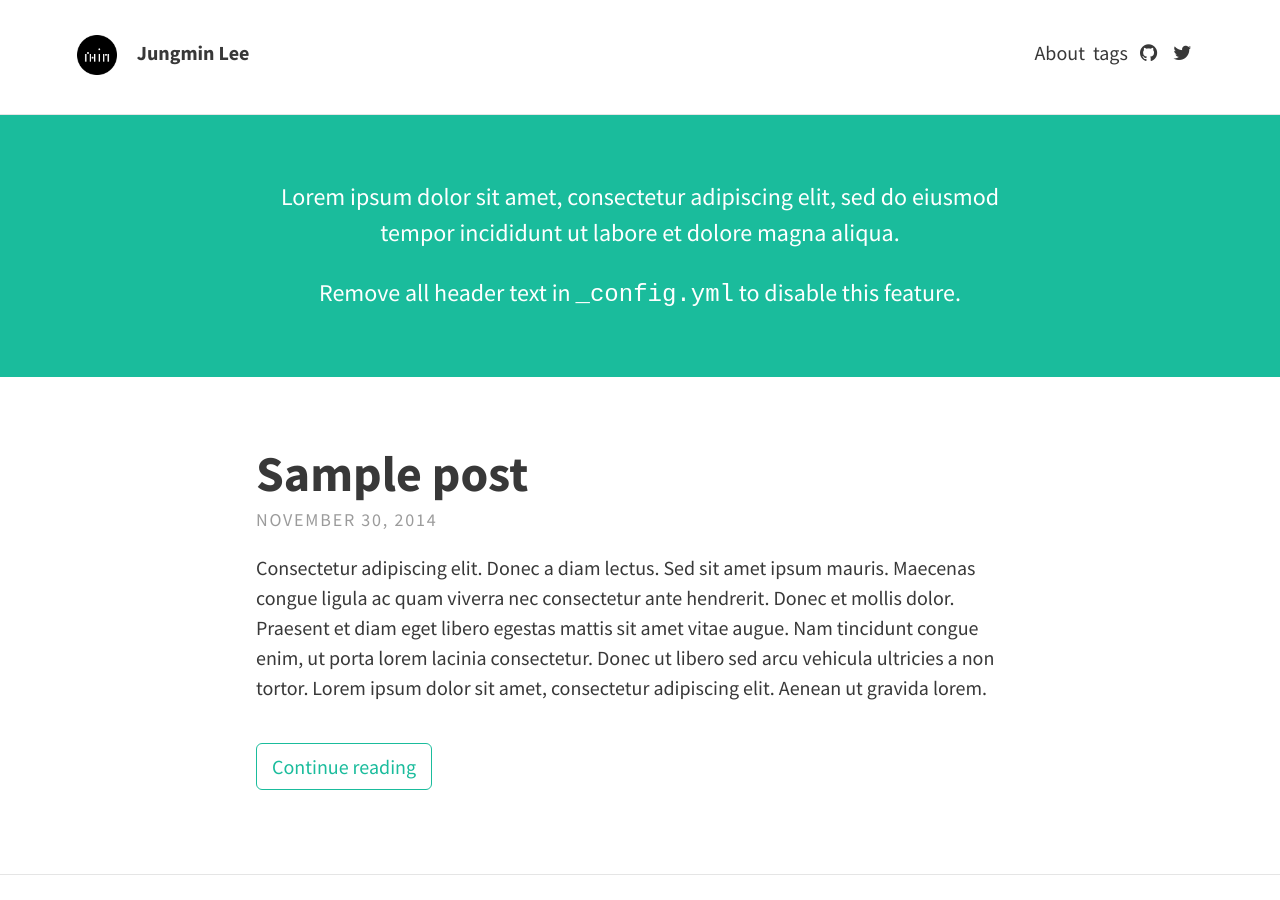
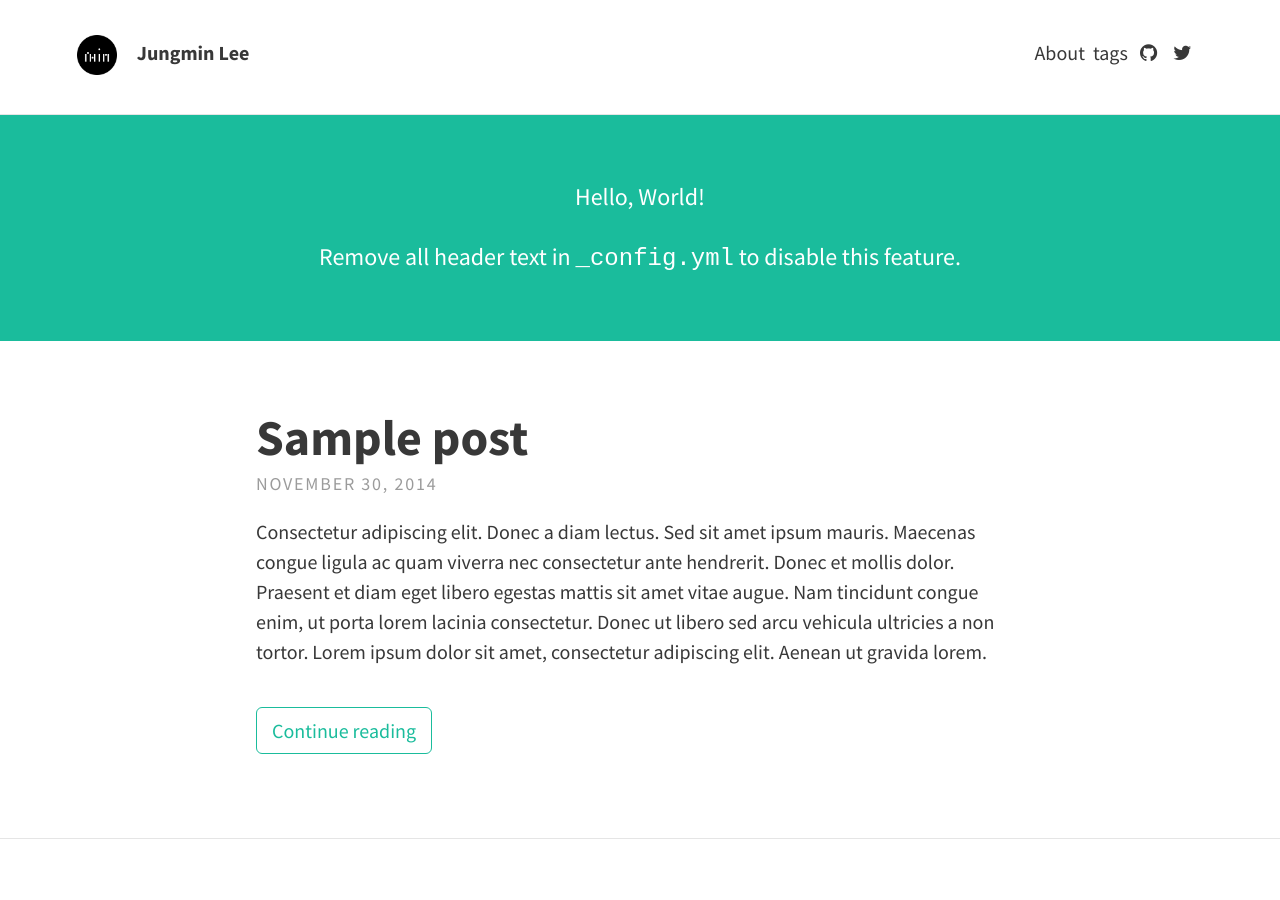
Before and after one commit to jungminL/jungminl.github.io, a Jekyll site: the page built from index.html, in a window 1280 px wide and 900 px high. Built offline with Jekyll 4.4.1, drawn with Linux system fonts in a browser that asks for light colours; the list of posts is cut into pages by our own code.

Commit message:
favicon, avatar, text amend

```diff
--- a/_config.yml
+++ b/_config.yml
@@ -6,14 +6,14 @@ url: "https://jungminl.github.io/"
 theme_settings:
   # Meta
   title: Jungmin Lee
-  avatar: assets/img/avatar.png
-  favicon: assets/favicon.ico
+  avatar: assets/img/avatar01.png
+  favicon: assets/favicon01.ico
   gravatar: # Email MD5 hash
   description: "A website with blog posts and pages" # used by search engines
 
   # Header and footer text
   header_text: >
-     <p>Lorem ipsum dolor sit amet, consectetur adipiscing elit, sed do eiusmod tempor incididunt ut labore et dolore magna aliqua.</p>
+     <p>Hello, World!</p>
 
      <p>Remove all header text in <code>_config.yml</code> to disable this feature.</p>
   header_text_feature_image:
```
Also changed, not shown: assets/favicon01.ico (renamed from assets/favicon.ico), assets/img/avatar01.png (renamed from assets/img/avatar.png).
